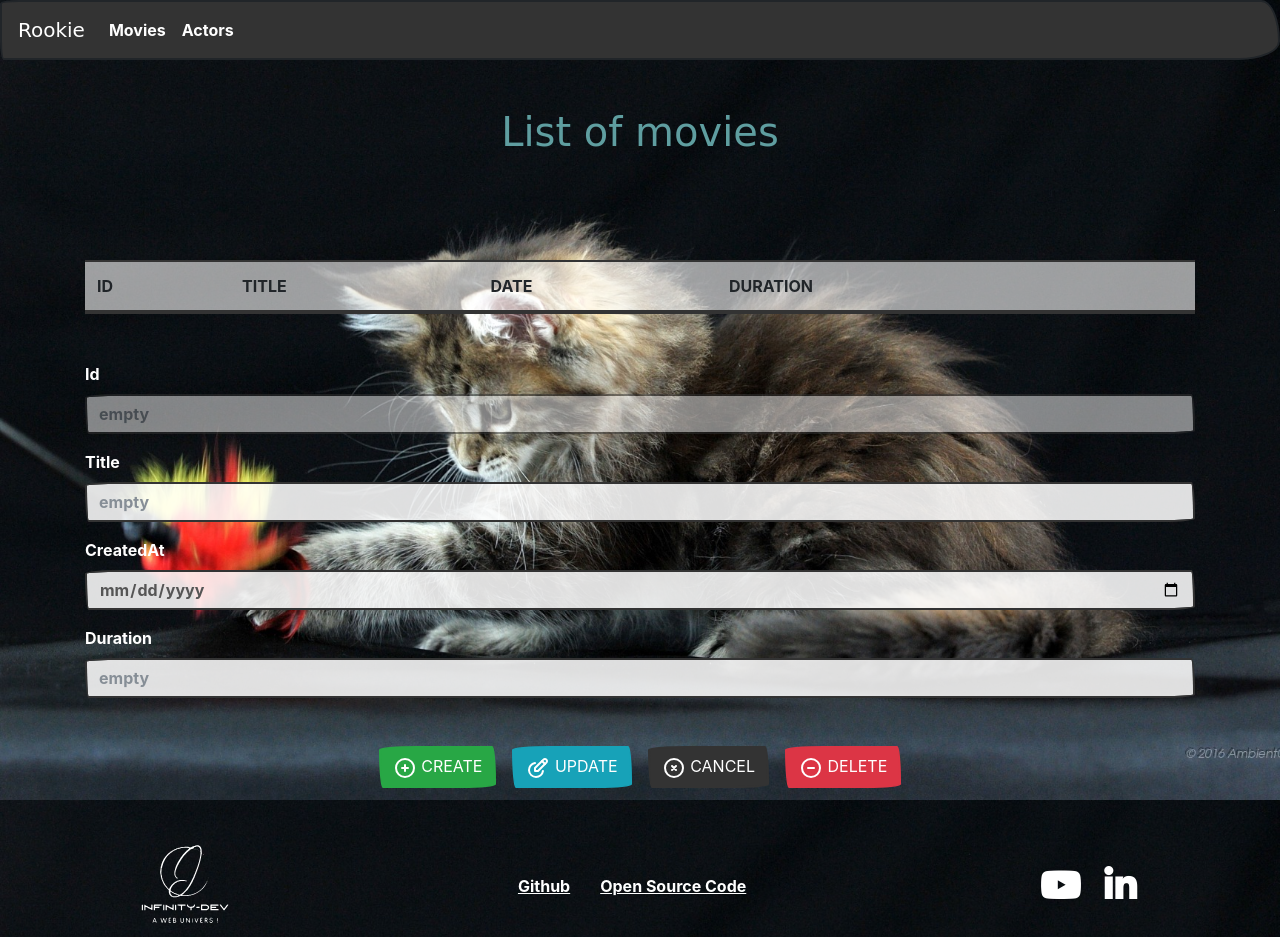
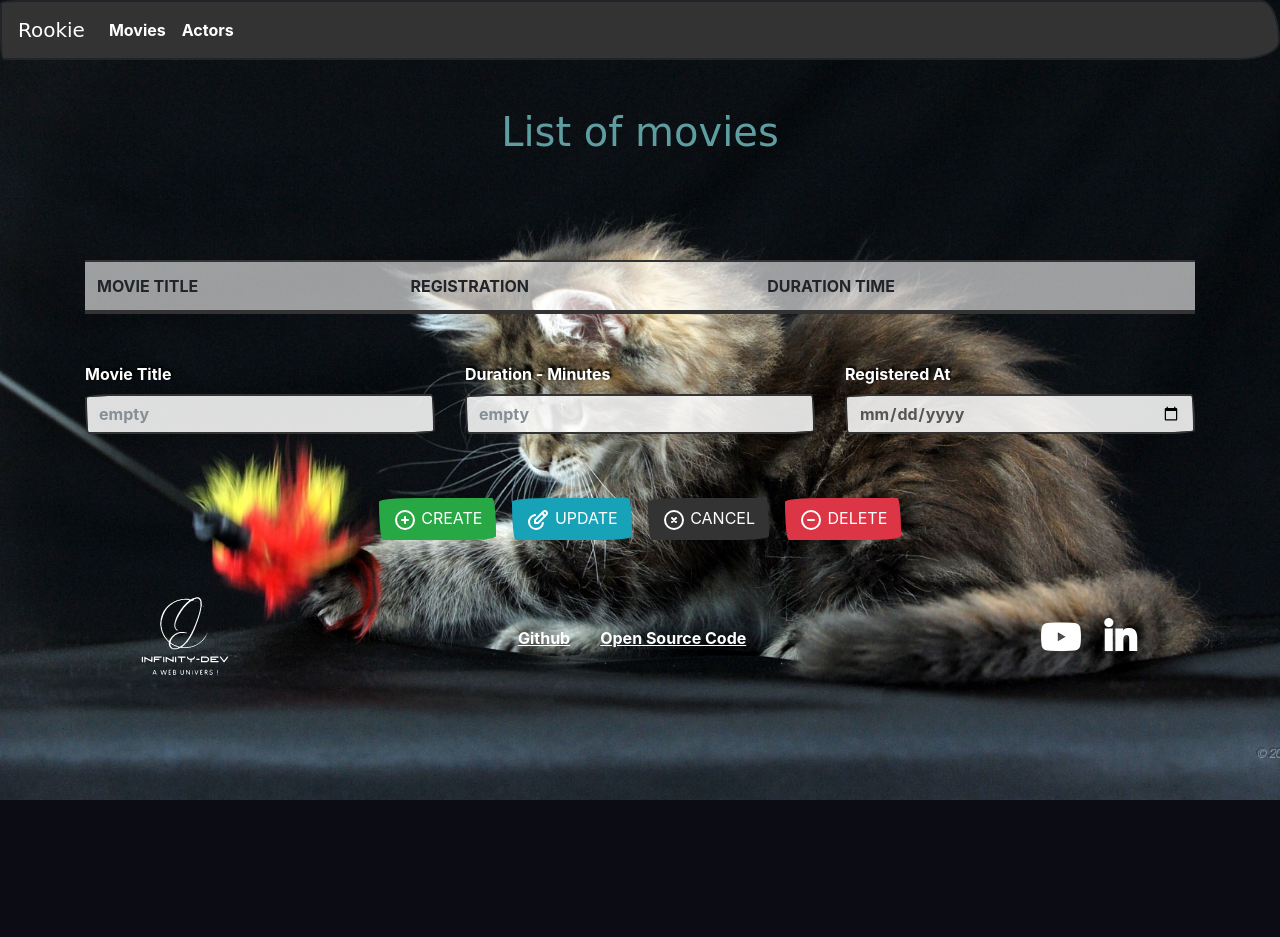
Before and after one commit to cyril-vassallo/Rookie, a PHP site: template templates/movies/movies.html.twig in a window 1280 px wide. After the commit the page ends 800 px from the top, so only its background shows below. Run offline with PHP 8.4, Linux system fonts and the light colour scheme; the template is opened without the code that fills it, so the values that code supplies are empty; some libraries are stand-ins or nearby versions; some web fonts are replaced.

Commit message:
Arrange movies page template and css

```diff
--- a/public/css/src/global.css
+++ b/public/css/src/global.css
@@ -6,6 +6,9 @@ body{
     background-size: cover;
 }
 
+label{
+    text-shadow: 2px -2px 2px black;
+}
 
 
 /* VARIABLE CSS-GENERAL */
--- a/public/js/src/shared/Common.js
+++ b/public/js/src/shared/Common.js
@@ -50,7 +50,7 @@ class Templates {
 
         return `
             <tr data-id='${movie.id}'>
-                <td>${movie.id}</td>
+                <td hidden>${movie.id}</td>
                 <td>${movie.title}</td>
                 <td>${movie.created_at.toLocaleString('fr-FR', { format : 'd/m/y' })}</td>
                 <td>${movie.duration}</td>
--- a/templates/base.html.twig
+++ b/templates/base.html.twig
@@ -2,8 +2,8 @@
 <html>
 
 <head>
-	<title>Rookie - {% block title %}{% endblock %}
-	</title>
+	<title>Rookie - {% block title %}{% endblock %}</title>
+	<link rel="icon" type="image/svg" href="public/assets/svg/logo.svg">
 	<meta charset="utf-8">
 	<meta http-equiv="X-UA-Compatible" content="IE=edge">
 	<meta name="viewport" content="width=device-width, initial-scale=1, shrink-to-fit=no">
--- a/templates/home/home.html.twig
+++ b/templates/home/home.html.twig
@@ -2,8 +2,8 @@
 <html>
 
 <head>
-	<title>Rookie - Welcome
-	</title>
+    <title>Rookie - Welcome</title>
+    <link rel="icon" type="image/svg" href="public/assets/svg/logo.svg">
 	<meta charset="utf-8">
 	<meta http-equiv="X-UA-Compatible" content="IE=edge">
 	<meta name="viewport" content="width=device-width, initial-scale=1, shrink-to-fit=no">
--- a/templates/movies/form.html.twig
+++ b/templates/movies/form.html.twig
@@ -1,20 +1,32 @@
 
 <form method="POST" action="confirm" class="container">
+    <div class="row" hidden>
+        <div class="col">
             <div class="form-group">
                 <label for="id_movie">Id</label>
                 <input placeholder="empty" class="form-control" type="text" name="id_movie" id="id_movie" disabled />
             </div>
+        </div>
+    </div>
+    <div class="row">
+        <div class="col">
             <div class="form-group">
-        <label for="title_movie">Title</label>
+                <label for="title_movie">Movie Title</label>
                 <input placeholder="empty" class="form-control" type="text" name="title_movie" id="title_movie" />
             </div>
+        </div>
+        <div class="col">
             <div class="form-group">
-        <label for="createdAt_movie">CreatedAt</label>
+                <label for="duration_movie">Duration - Minutes</label>
+                <input placeholder="empty" class="form-control" type="text" name="duration_movie" id="duration_movie" />
+            </div>
+        </div>
+        <div class="col">
+            <div class="form-group">
+                <label for="createdAt_movie">Registered At</label>
                 <input placeholder="empty" class="form-control" type="date" name="createdAt_movie" id="createdAt_movie" />
             </div>
-    <div class="form-group">
-        <label for="duration_movie">Duration</label>
-        <input placeholder="empty" class="form-control" type="text" name="duration_movie" id="duration_movie" />
+        </div>
     </div>
     <div class="row justify-content-center my-5">
         <button type="button" name='create' class="btn btn-success mx-2" id="btn_create">
--- a/templates/movies/table.html.twig
+++ b/templates/movies/table.html.twig
@@ -2,17 +2,17 @@
     <table class="display table table-hover" style="width:100%" id="movieTable">
         <thead>
             <tr>
-                <th>ID</th>
-                <th>TITLE</th>
-                <th>DATE</th>
-                <th>DURATION</th>
+                <th hidden>ID</th>
+                <th>MOVIE TITLE</th>
+                <th>REGISTRATION</th>
+                <th>DURATION TIME</th>
                 <th></th>
             </tr>
         </thead>
         <tbody id="tbodyMovies">
             {% for movie in movies %}
             <tr data-id='{{movie.id}}'>
-                <td>{{movie.id}}</td>
+                <td hidden>{{movie.id}}</td>
                 <td>{{movie.title}}</td>
                 <td>{{movie.created_at| date('d/m/Y') }}</td>
                 <td>{{movie.duration}}</td>
```
Lines whose indentation alone changed are shown as unchanged.
